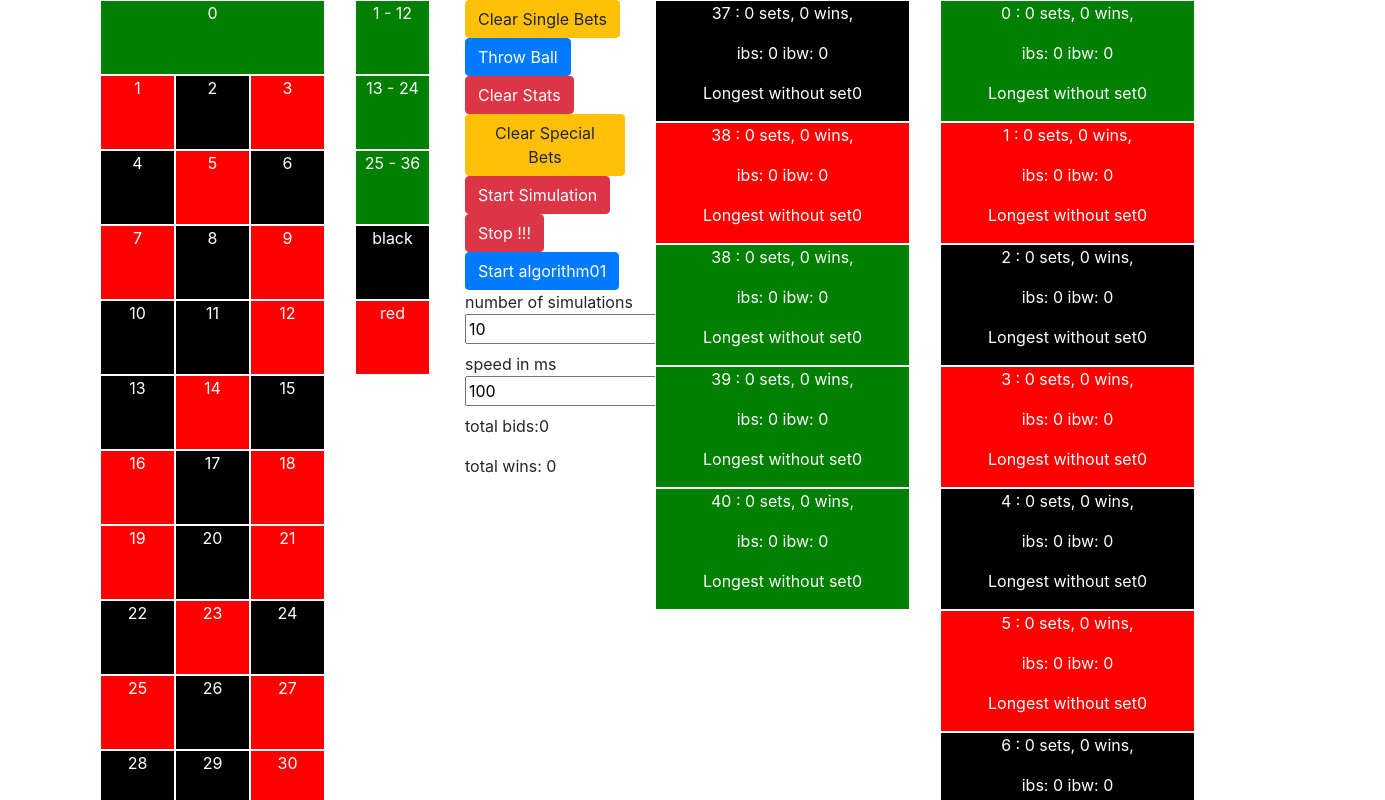
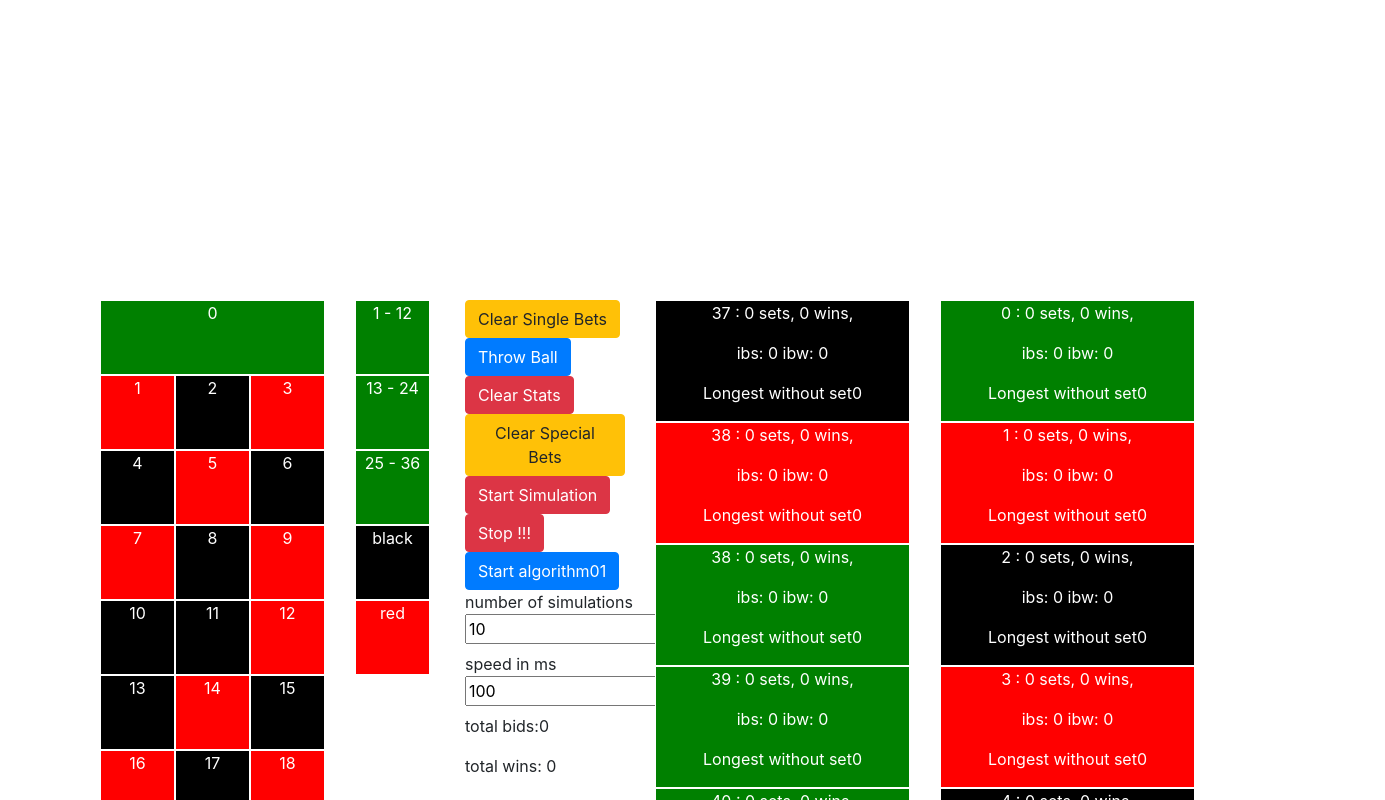
Before and after one commit to Wojtekk77/roulette-simulator, a React (Create React App) app: page / in a window 1280 px wide. Shown: the top 800 px of the page, 1385 px wide, since content can reach past the window. Built offline with nearby package versions, Linux system fonts and the light colour scheme.

Commit message:
changing plot

```diff
--- a/src/components/plots/PlotRedBlack.js
+++ b/src/components/plots/PlotRedBlack.js
@@ -1,20 +1,32 @@
-import React, { Component } from 'react';
-import { connect } from 'react-redux';
-import {XYPlot, LineSeries, HorizontalGridLines,VerticalGridLines, XAxis, YAxis} from 'react-vis';
+import React, { Component, highlightPoint } from "react";
+import { connect } from "react-redux";
+import {
+  XYPlot,
+  LineSeries,
+  HorizontalGridLines,
+  VerticalGridLines,
+  XAxis,
+  YAxis,
+  MarkSeries,
+  VerticalBarSeries,
+  Highlight,
+  ContourSeries,
+  MarkSeriesCanvas,
+  Borders,
+} from "react-vis";
 
 const PlotRedBlack = (props) => {
-
   const data = [
-    {x: 0, y: 8},
-    {x: 1, y: 5},
-    {x: 2, y: 4},
-    {x: 3, y: 9},
-    {x: 4, y: 1},
-    {x: 5, y: 7},
-    {x: 6, y: 6},
-    {x: 7, y: 3},
-    {x: 8, y: 2},
-    {x: 9, y: 0}
+    { x: 0, y: 8 },
+    { x: 1, y: 5 },
+    { x: 2, y: 4 },
+    { x: 3, y: 9 },
+    { x: 4, y: 1 },
+    { x: 5, y: 7 },
+    { x: 6, y: 6 },
+    { x: 7, y: 3 },
+    { x: 8, y: 2 },
+    { x: 9, y: 0 },
   ];
 
   //change array to json object
@@ -25,34 +37,66 @@ const PlotRedBlack = (props) => {
   var getData = (lstOfSets) => {
     var i = 0;
     lstOfSets.forEach((element) => {
-      listOfObjects.push( {'x':i,'y':element} )
+      listOfObjects.push({ x: i, y: element });
       i++;
-    })
+    });
     return listOfObjects;
-  }
+  };
   console.log(listOfObjects);
   var myData = getData(props.lstOfSets);
   return (
     <>
-        <XYPlot height={1000} width={1300}>
+      {/* <XYPlot height={300} width={900}>
+        <VerticalBarSeries data={myData} />
+      </XYPlot>
+      <XYPlot height={300} width={900}>
         <LineSeries data={myData} />
+      </XYPlot>
+      <XYPlot height={300} width={900}>
+        <MarkSeries data={myData} />
+      </XYPlot> */}
+      <XYPlot
+        xDomain={[0, 100]}
+        yDomain={[0, 36]}
+        width={900}
+        // getX={(d) => d.waiting}
+        // getY={(d) => d.eruptions}
+        data={myData}
+        height={300}
+      >
+        <ContourSeries
+          animation
+          className="contour-series-example"
+          style={{
+            stroke: "#125C77",
+            strokeLinejoin: "round",
+            position: "absolute",
+            top: 0,
+          }}
+          colorRange={["#79C7E3", "#FF9833"]}
+          data={myData}
+        />
+        <MarkSeriesCanvas animation data={myData} size={3} color={"#125C77"} />
+        <Borders style={{ all: { fill: "#777" } }} />
+        <XAxis />
+        <YAxis />
       </XYPlot>
     </>
   );
-}
-
+};
 
 const mapStateToProps = (state, ownState) => ({
   fields: state.roulette.fields,
   lstOfSets: state.simulation.lstOfSets,
-})
+  numOfSimulations: state.simulation.numOfSimulations,
+});
 
 const mapDispatchToProps = (dispatch) => {
   return {
-    throwBall: (fields) => { dispatch(fields) }
-  }
-}
+    throwBall: (fields) => {
+      dispatch(fields);
+    },
+  };
+};
 
-
-
-export default connect(mapStateToProps, mapDispatchToProps)(PlotRedBlack)
+export default connect(mapStateToProps, mapDispatchToProps)(PlotRedBlack);
--- a/src/components/rouletteBoard/RouletteBoard.js
+++ b/src/components/rouletteBoard/RouletteBoard.js
@@ -9,7 +9,6 @@ import SideFields from "./sideFields/SideFields.js";
 import PlotRedBlack from "../plots/PlotRedBlack";
 
 const RouletteBoard = (props) => {
-
   const handleClickField = (id) => {
     props.setBetOnField(props.fields, id);
   };
@@ -30,22 +29,26 @@ const RouletteBoard = (props) => {
     <>
       <div className="container">
         <div className="row align-item-center">
+          <div class="col-md-12">
+            <PlotRedBlack />
+          </div>
+        </div>
+        <div className="row align-item-center">
           <div className="col-md-3 p-0 m-0">
             <div className="board">{fields}</div>
           </div>
           <div className="col-md-1 p-0 m-0">
-            <div className="board"><SideFields /></div>
+            <div className="board">
+              <SideFields />
+            </div>
           </div>
           <div className="col-md-2">
-            <ButtonsRoulette/>
+            <ButtonsRoulette />
           </div>
           <div className="col-md-6">
-            <div className=""><RouletteStatistics /></div>
-          </div>
-        </div>
-        <div className="row align-item-center">
-          <div class="col-md-12">
-            <PlotRedBlack/>
+            <div className="">
+              <RouletteStatistics />
+            </div>
           </div>
         </div>
       </div>
```
Lines whose indentation alone changed are shown as unchanged.
